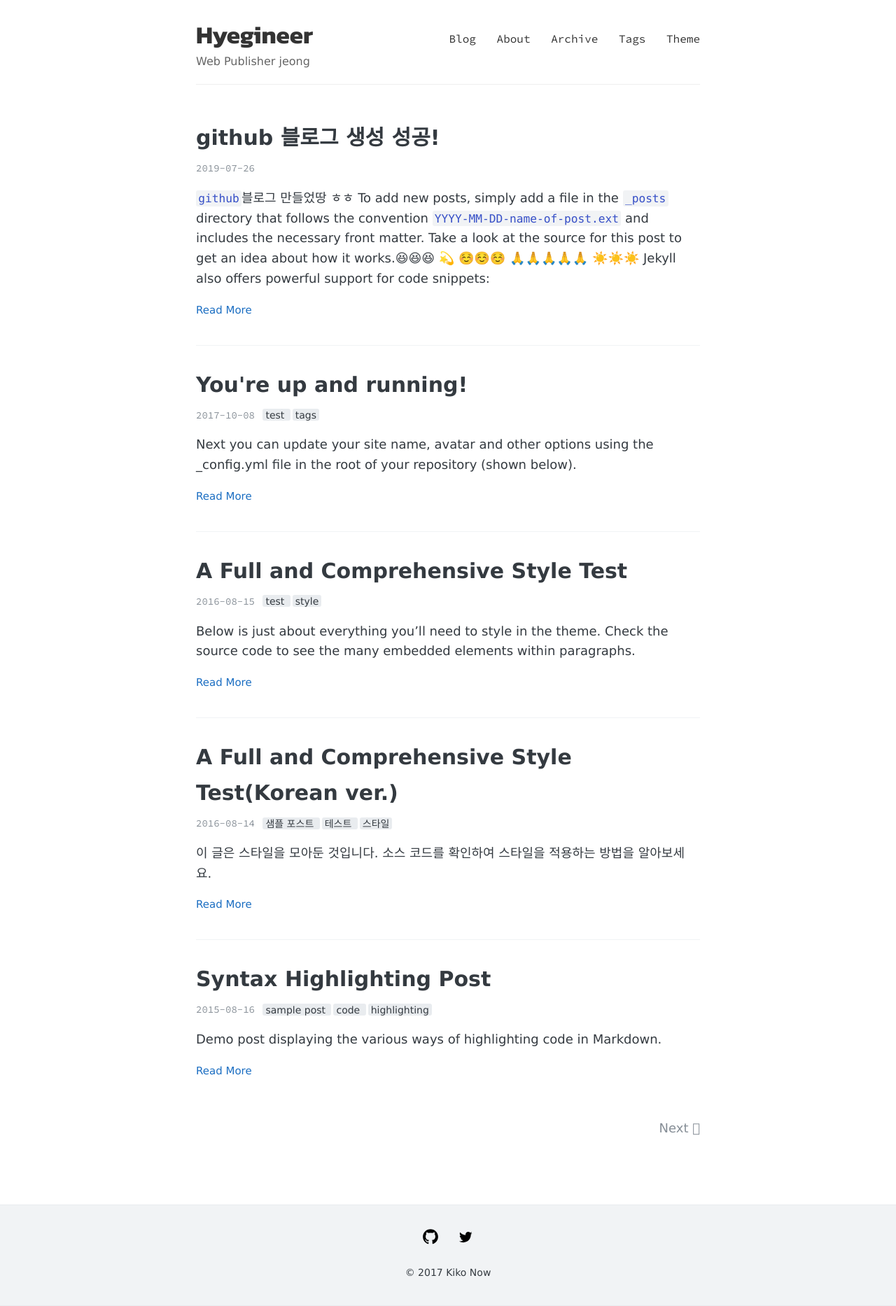
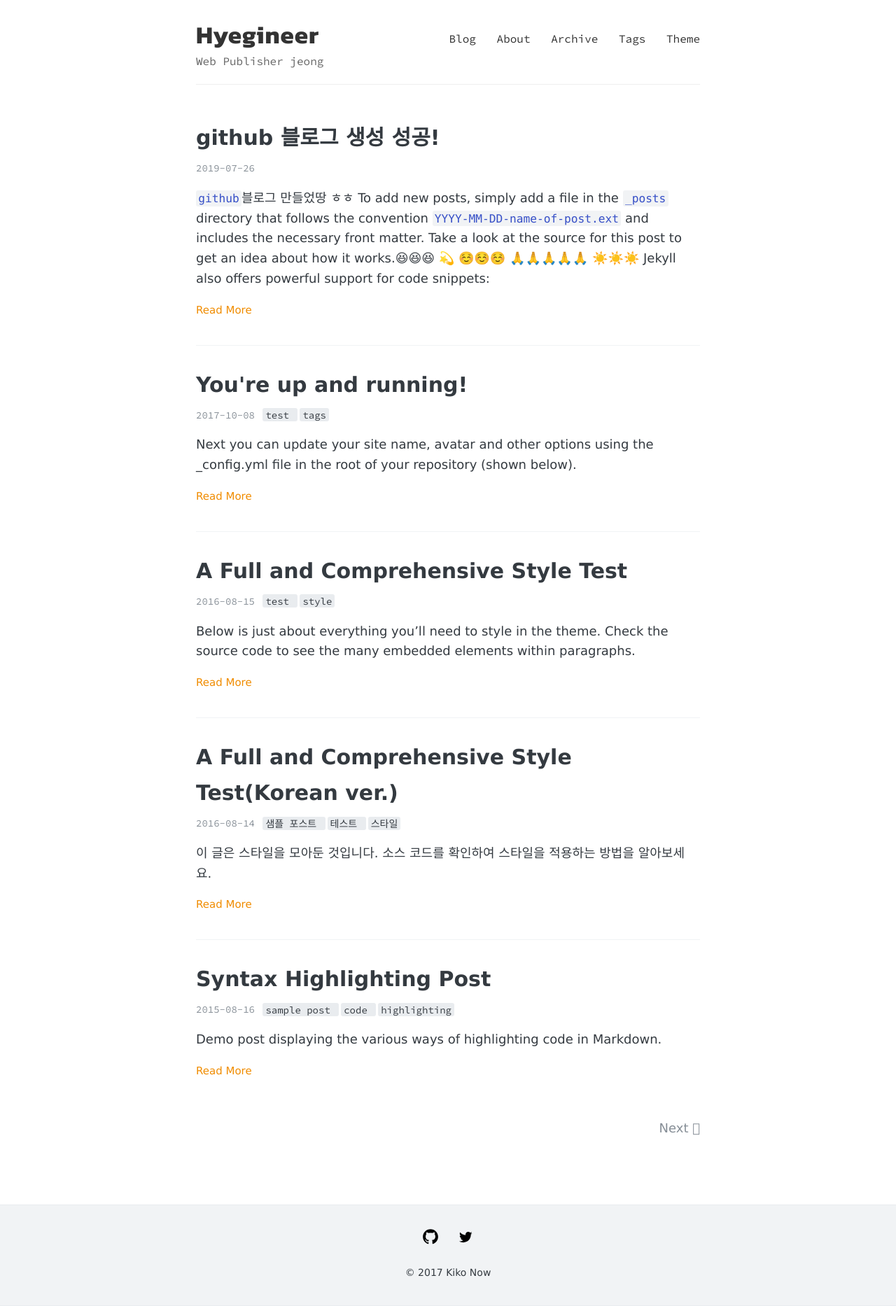
Before and after one commit to hyegineer/hyegineer.github.io, a Jekyll site: the page built from index.html, in a window 1280 px wide. Shown: the whole page at 70% size. Built offline with Jekyll 4.4.1, drawn with Linux system fonts in a browser that asks for light colours; emoji names are drawn with the system emoji font; the list of posts is cut into pages by our own code.

Commit message:
font-color

```diff
--- a/_sass/_variables.scss
+++ b/_sass/_variables.scss
@@ -5,6 +5,7 @@
 
 // Colors
 $blue: #4183C4;
+$yellow: #f08c00;
 
 // Grays
 $black: #000;
@@ -36,6 +37,7 @@ $base-lighten-color: $oc-gray-6;
 $text-color: $base-color;
 $link-color: $oc-blue-8;
 $divider-color: $oc-gray-1;
+$main-link-color: $oc-yellow-8;
 
 $table-border-color: $oc-gray-2;
 $table-background-color: $oc-gray-1;
--- a/style.scss
+++ b/style.scss
@@ -75,11 +75,11 @@ p {
 }
 
 a {
-  color: $link-color;
+  color: $main-link-color;
   text-decoration: none;
   cursor: pointer;
   &:hover, &:active {
-    color: $link-color;
+    color: $main-link-color;
   }
 }
 
@@ -358,12 +358,14 @@ img {
   font-family: $kanit;
   font-weight: 300;
   font-size: 35px;
+  letter-spacing: 1px;
 }
 
 .site-description {
   margin: -5px 0 0 0;
   color: $gray;
   font-size: 16px;
+  font-family: $sourceCode;
 
   @include mobile {
     margin: 3px 0;
@@ -424,6 +426,7 @@ nav {
     display: inline;
     font-weight: 300;
     font-size: $small-font-size;
+    font-family: $sourceCode;
 
     li:before {
       content: '';
```
